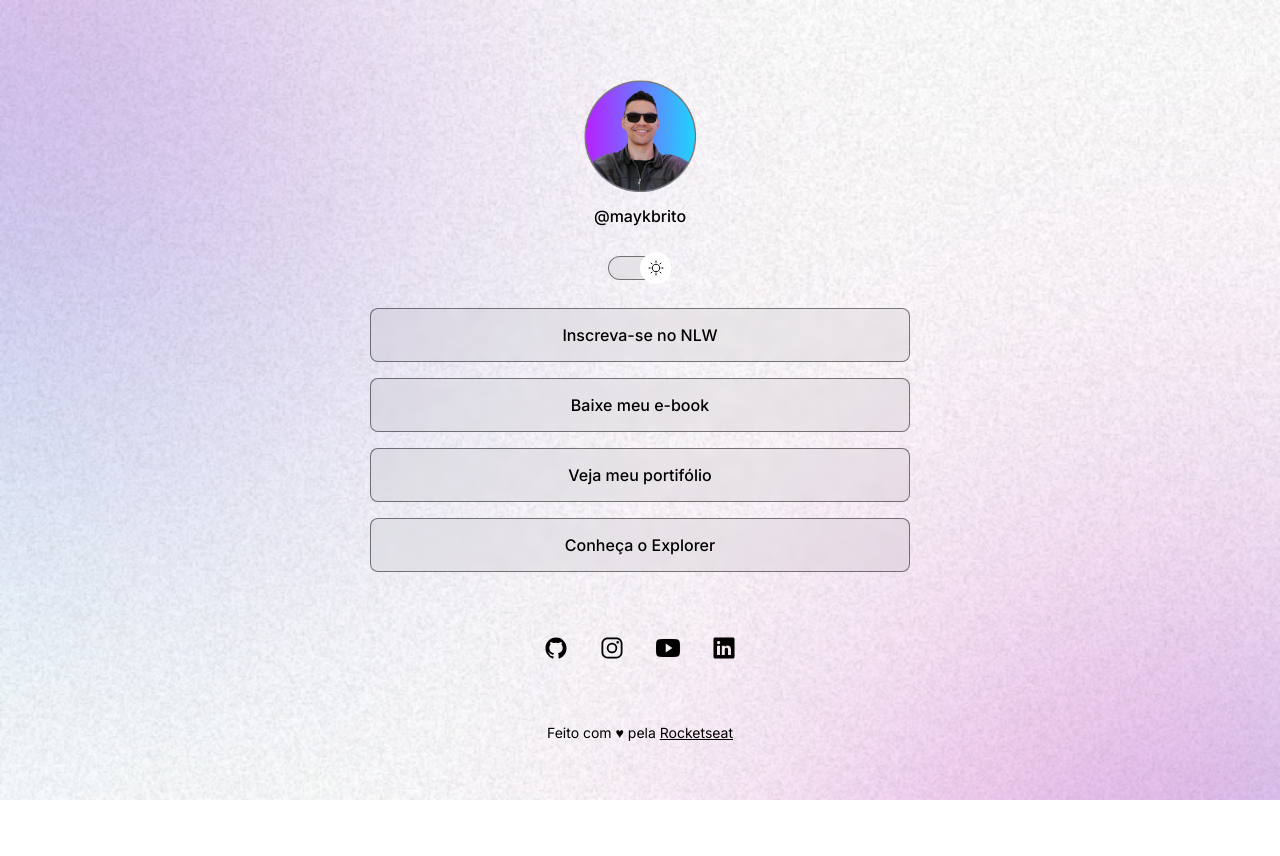
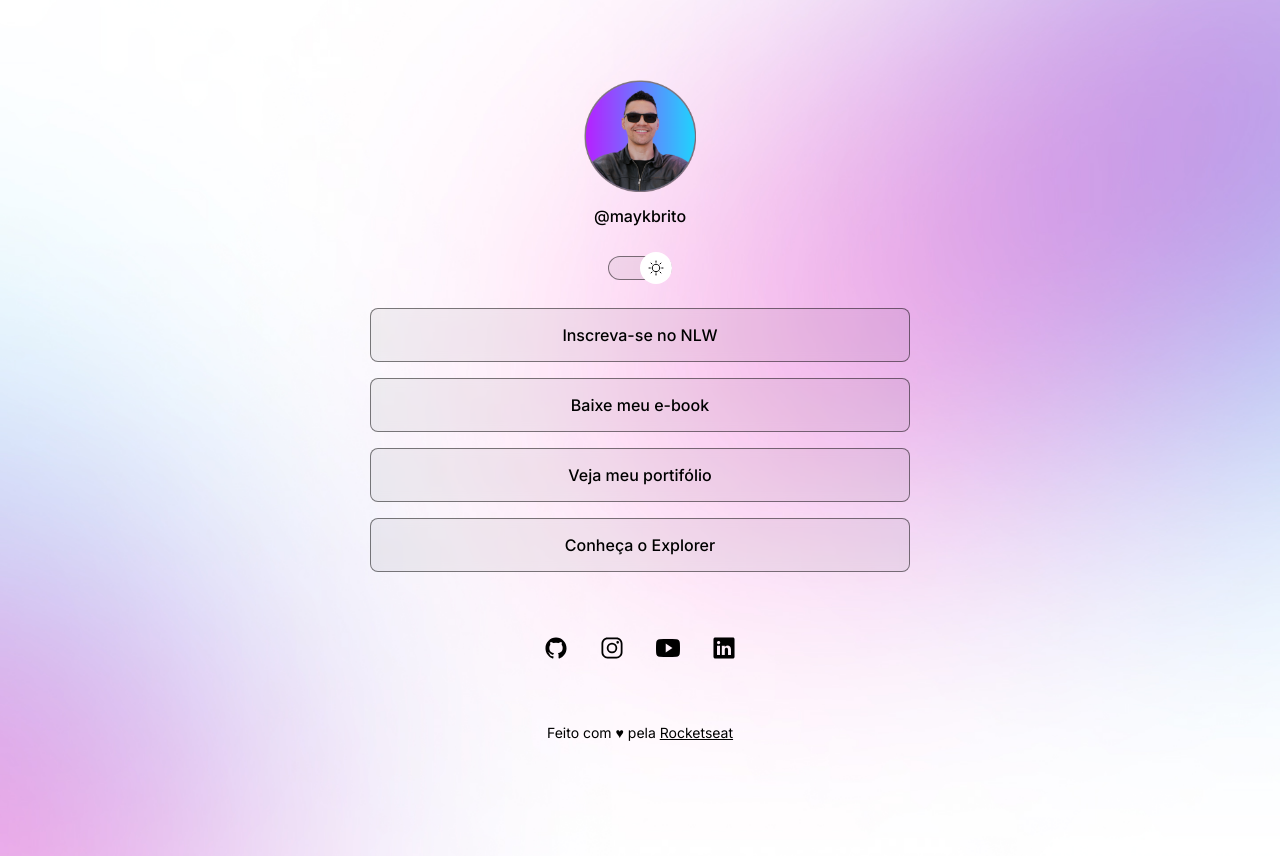
Before and after one commit to Terezacrs/Projeto-Rocketseat, a plain HTML site: page index.html in a window 1280 px wide. Both pictures are taken after a click on the element 640 px from the left and 267 px from the top of the page. Before the commit the page ends 800 px from the top, so only its background shows below. Drawn offline with nearby package versions, Linux system fonts and the light colour scheme.

Commit message:
Update style.css

```diff
--- a/style.css
+++ b/style.css
@@ -34,6 +34,7 @@ body {
 
   /*background: color image repeat position/size */
   background: var(--bg-url) no-repeat top center/cover;
+  height: 100vh;
 }
 
 body * {
@@ -164,3 +165,14 @@ footer {
   text-align: center;
   font-size: 14px;
 }
+
+/* media queris */
+@media (min-width: 700px) {
+  :root {
+    --bg-url: url(./assets/bg-desktop.jpg);
+  }
+
+  .light {
+    --bg-url: url(./assets/bg-desktop-light.jpg);
+  }
+}
```
